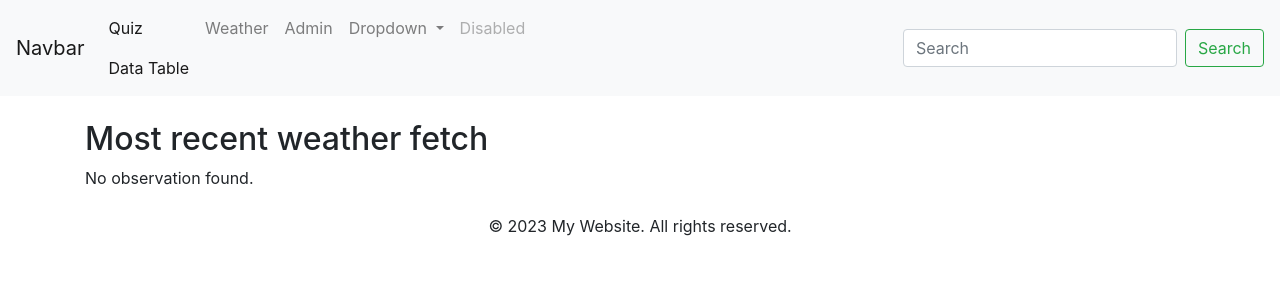
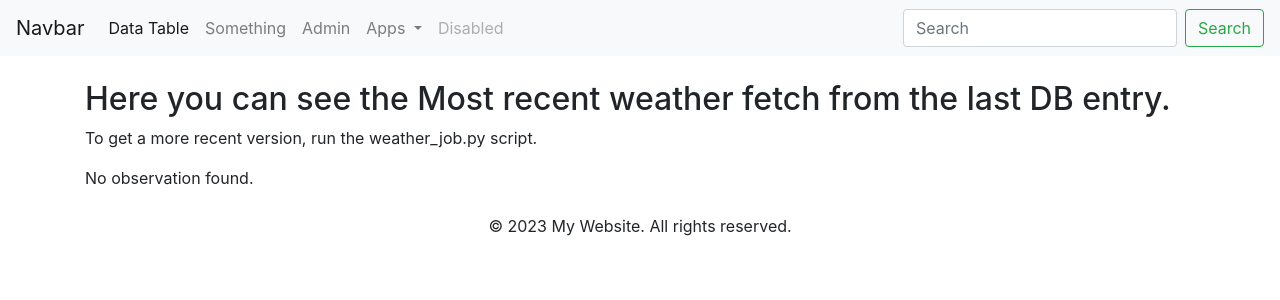
Before and after one commit to arvydasg/lifeapi, a Django app: page /weather/fetch/ in a window 1280 px wide. Shown: the top 300 px of the page. Run offline with Django 4.2, Linux system fonts and the light colour scheme; data that the repository does not hold is empty; some libraries are stand-ins or nearby versions.

Commit message:
random changes

```diff
--- a/lifeapi_apps/base_app/templates/base.html
+++ b/lifeapi_apps/base_app/templates/base.html
@@ -18,22 +18,21 @@
             <div class="collapse navbar-collapse" id="navbarSupportedContent">
               <ul class="navbar-nav mr-auto">
                 <li class="nav-item active">
-                  <a class="nav-link" href="/quiz/">Quiz <span class="sr-only">(current)</span></a>
                   <a class="nav-link" href="/data_table/">Data Table<span class="sr-only">(current)</span></a>
                 </li>
                 <li class="nav-item">
-                  <a class="nav-link" href="/weather/">Weather</a>
+                  <a class="nav-link" href="#">Something</a>
                 </li>
                 <li class="nav-item">
                     <a class="nav-link" href="/admin/">Admin</a>
                 </li>
                 <li class="nav-item dropdown">
                   <a class="nav-link dropdown-toggle" href="#" id="navbarDropdown" role="button" data-toggle="dropdown" aria-haspopup="true" aria-expanded="false">
-                    Dropdown
+                    Apps
                   </a>
                   <div class="dropdown-menu" aria-labelledby="navbarDropdown">
-                    <a class="dropdown-item" href="#">Action</a>
-                    <a class="dropdown-item" href="#">Another action</a>
+                    <a class="dropdown-item" href="/weather/">Weather app</a>
+                    <a class="dropdown-item" href="/quiz/">Quiz app</a>
                     <div class="dropdown-divider"></div>
                     <a class="dropdown-item" href="#">Something else here</a>
                   </div>
--- a/lifeapi_apps/quiz_app/templates/quiz_app_home.html
+++ b/lifeapi_apps/quiz_app/templates/quiz_app_home.html
@@ -4,5 +4,5 @@
     <h1>Welcome to My QUIZ APP</h1>
     <p>Here you can answer some questions bla.</p>
     <p>Quiz is here - <a href="{% url 'quiz_start' %}">Here</a></p>
-    <p>all questions can see - <a href="{% url 'quiz_questions' %}">Here</a></p>
+    <p>all questions can see - <a href="{% url 'quiz_question_list' %}">Here</a></p>
 {% endblock %}
--- a/lifeapi_apps/quiz_app/urls.py
+++ b/lifeapi_apps/quiz_app/urls.py
@@ -3,8 +3,8 @@
 
 urlpatterns = [
     path("", views.quiz_app_home, name="quiz_app_home"),
-    path("quiz/questions/", views.quiz_questions, name="quiz_questions"),
     path('start_quiz/', views.quiz_start, name='quiz_start'),
+    path("quiz/quiz_app_question_list/", views.quiz_question_list, name="quiz_question_list"),
     path('quiz/<int:question_id>/', views.quiz_question, name='quiz_question'),
     path('quiz/summary/', views.quiz_summary, name='quiz_summary'),
     path('add-question/', views.quiz_add_question, name='quiz_add_question'),
--- a/lifeapi_apps/quiz_app/views.py
+++ b/lifeapi_apps/quiz_app/views.py
@@ -11,11 +11,11 @@
     return render(request, 'quiz_app_home.html')
 
 
-def quiz_questions(request):
+def quiz_question_list(request):
     '''View to display all the questions'''
     questions = Question.objects.all()
     context = {'questions': questions}
-    return render(request, 'quiz_app_questions.html', context)
+    return render(request, 'quiz_app_question_list.html', context)
 
 
 def quiz_add_question(request):
--- a/lifeapi_apps/weather_app/models.py
+++ b/lifeapi_apps/weather_app/models.py
@@ -5,3 +5,7 @@
 class Weather(models.Model):
     date = models.DateField()
     temperature = models.DecimalField(max_digits=5, decimal_places=2)
+
+    # change the way weather object is displayed in django admin panel
+    def __str__(self):
+        return f"{self.date} - {self.temperature}"
--- a/lifeapi_apps/weather_app/templates/weather_template.html
+++ b/lifeapi_apps/weather_app/templates/weather_template.html
@@ -1,7 +1,8 @@
 {% extends 'base.html' %}
 
 {% block content %}
-    <h2>Most recent weather fetch</h2>
+    <h2>Here you can see the Most recent weather fetch from the last DB entry.</h2>
+    <p>To get a more recent version, run the weather_job.py script.</p>
     <!-- data that is fetched from an api  -->
     <!-- <h1>Weather Information</h1>
     {% if observation %}
```
Also changed, not shown: lifeapi_apps/quiz_app/models.py (+8 -0 lines), lifeapi_apps/quiz_app/templates/quiz_app_question_list.html (renamed from lifeapi_apps/quiz_app/templates/quiz_app_questions.html).
